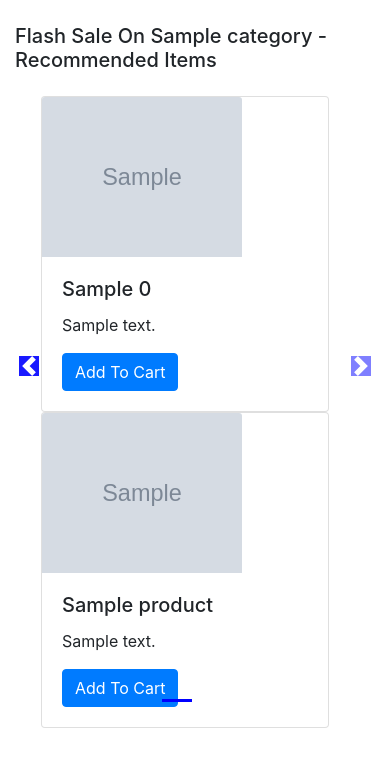
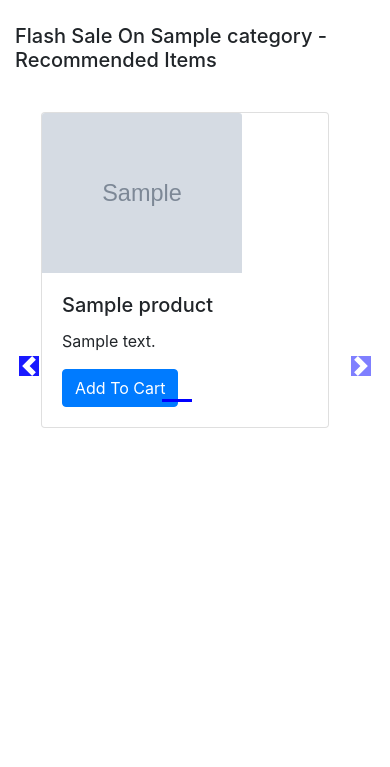
Before and after one commit to ayushnanda21/ZapHub, a Django app: template shop/templates/shop/index.html in a window 390 px wide. Shown: the part 56-823 px from the top of the page. Run offline with Django 3.2, Linux system fonts and the light colour scheme; the template is opened without the code that fills it: most values are stand-ins (such as "Sample title", 1, 10 or a date in 2020); grey boxes marked "Sample" are stand-in pictures; some libraries are stand-ins or nearby versions.

Commit message:
cart init

```diff
--- a/shop/templates/shop/basic.html
+++ b/shop/templates/shop/basic.html
@@ -70,6 +70,9 @@
       <li class="nav-item">
         <a class="nav-link disabled" href="#" tabindex="-1" aria-disabled="true">Disabled</a>
       </li>
+      <li class="nav-item">
+        <a class="nav-link" href="#">Cart(<span id="cart">0</span>)</a>
+      </li>
     </ul>
     <form class="form-inline my-2 my-lg-0">
       <input class="form-control mr-sm-2" type="search" placeholder="Search" aria-label="Search">
@@ -77,34 +80,13 @@
     </form>
   </div>
 </nav>
-
-{% block body %}
-
-
-
-
-
-
-
-
-
-
-
-
-
-
-
-
-
-{% endblock body %}
+  {% block body %} {% endblock %}
 
     <!-- Optional JavaScript -->
     <!-- jQuery first, then Popper.js, then Bootstrap JS -->
     <script src="https://code.jquery.com/jquery-3.3.1.slim.min.js" integrity="sha384-q8i/X+965DzO0rT7abK41JStQIAqVgRVzpbzo5smXKp4YfRvH+8abtTE1Pi6jizo" crossorigin="anonymous"></script>
     <script src="https://cdnjs.cloudflare.com/ajax/libs/popper.js/1.14.6/umd/popper.min.js" integrity="sha384-wHAiFfRlMFy6i5SRaxvfOCifBUQy1xHdJ/yoi7FRNXMRBu5WHdZYu1hA6ZOblgut" crossorigin="anonymous"></script>
     <script src="https://stackpath.bootstrapcdn.com/bootstrap/4.2.1/js/bootstrap.min.js" integrity="sha384-B0UglyR+jN6CkvvICOB2joaf5I4l3gm9GU6Hc1og6Ls7i6U/mkkaduKaBhlAXv9k" crossorigin="anonymous"></script>
-
-
-  {% block js%}    {%endblock js %}
+    {% block js %} {% endblock %}
   </body>
 </html>
--- a/shop/templates/shop/index.html
+++ b/shop/templates/shop/index.html
@@ -23,8 +23,8 @@
 
           .col-md-3 img{
 
-          width: 175px;
-          height: 160px;
+          width: 170px;
+          height: 200px;
           }
 
           body .carousel-indicator li{
@@ -39,6 +39,13 @@
           body .carousel-control-next-icon{
           background-color: blue;
           }
+
+          .carousel-control-prev,
+          .carousel-control-next{
+          top: auto;
+          bottom: auto;
+          padding-top: 222px;
+          }
            body .no-padding{
            padding-left: 0,
            padding-right: 0;
@@ -52,7 +59,8 @@
     <!--Slideshow starts here -->
     {% for product, range, nSlides in allProds %}
     <h5 class="my-4">Flash Sale On {{product.0.category}} - Recommended Items</h5>
-<div id="demo{{forloop.counter}}" class="carousel slide my-3" data-ride="carousel">
+    <div class="row">
+<div id="demo{{forloop.counter}}" class="col carousel slide my-3" data-ride="carousel">
     <ul class="carousel-indicators">
       <li data-target="#demo{{forloop.counter}}" data-slide-to="0" class="active"></li>
 
@@ -65,19 +73,9 @@
     <div class="container carousel-inner no-padding">
 
       <div class="carousel-item active">
-        <div class="col-xs-3 col-sm-3 col-md-3">
-          <div class="card" style="width: 18rem;">
-            <img src='/media/{{product.0.image}}' class="card-img-top" alt="...">
-            <div class="card-body">
-                <h5 class="card-title">{{product.0.product_name}}</h5>
-                <p class="card-text">{{product.0.desc}}</p>
-                 <button id="pr{{product.0.id}}"  class="btn btn-primary cart">Add To Cart</button>
-            </div>
-          </div>
-       </div>
 
 
-        {% for i in product|slice:"1:"%}
+        {% for i in product %}
         <div class="col-xs-3 col-sm-3 col-md-3">
           <div class="card" style="width: 18rem;">
             <img src='/media/{{i.image}}' class="card-img-top" alt="...">
@@ -88,7 +86,7 @@
             </div>
           </div>
         </div>
-        {% if forloop.counter|divisibleby:3 and forloop.counter > 0 and not forloop.last %}
+        {% if forloop.counter|divisibleby:4 and forloop.counter > 0 and not forloop.last %}
       </div><div class="carousel-item">
         {% endif %}
 
@@ -106,48 +104,36 @@
     <a class="carousel-control-next" href="#demo{{forloop.counter}}" data-slide="next">
         <span class="carousel-control-next-icon"></span>
     </a>
+        </div>
     {% endfor %}
 </div>
  {% endblock %}
 
-
-{% block js%}
+{% block js %}
 <script>
-
 console.log('working');
-
 if(localStorage.getItem('cart') == null){
 var cart = {};
 }
 else
 {
 cart = JSON.parse(localStorage.getItem('cart'));
+document.getElementById('cart').innerHTML = Object.keys(cart).length;
 }
-
-<!--Jquery used-->
 $('.cart').click(function(){
 console.log('clicked');
 var idstr = this.id.toString();
-
 console.log(idstr);
-
 if (cart[idstr] !=undefined){
 cart[idstr] = cart[idstr] + 1;
-}                               <!--logic for count items in cart-->
+}
 else
 {
 cart[idstr] = 1;
 }
-
 console.log(cart);
 localStorage.setItem('cart', JSON.stringify(cart));
-});          //to remember previous inputs from cart
-
-
-
-
-
-
-
+document.getElementById('cart').innerHTML = Object.keys(cart).length;
+});
 </script>
-{%endblock js %}
+{% endblock %}
```
